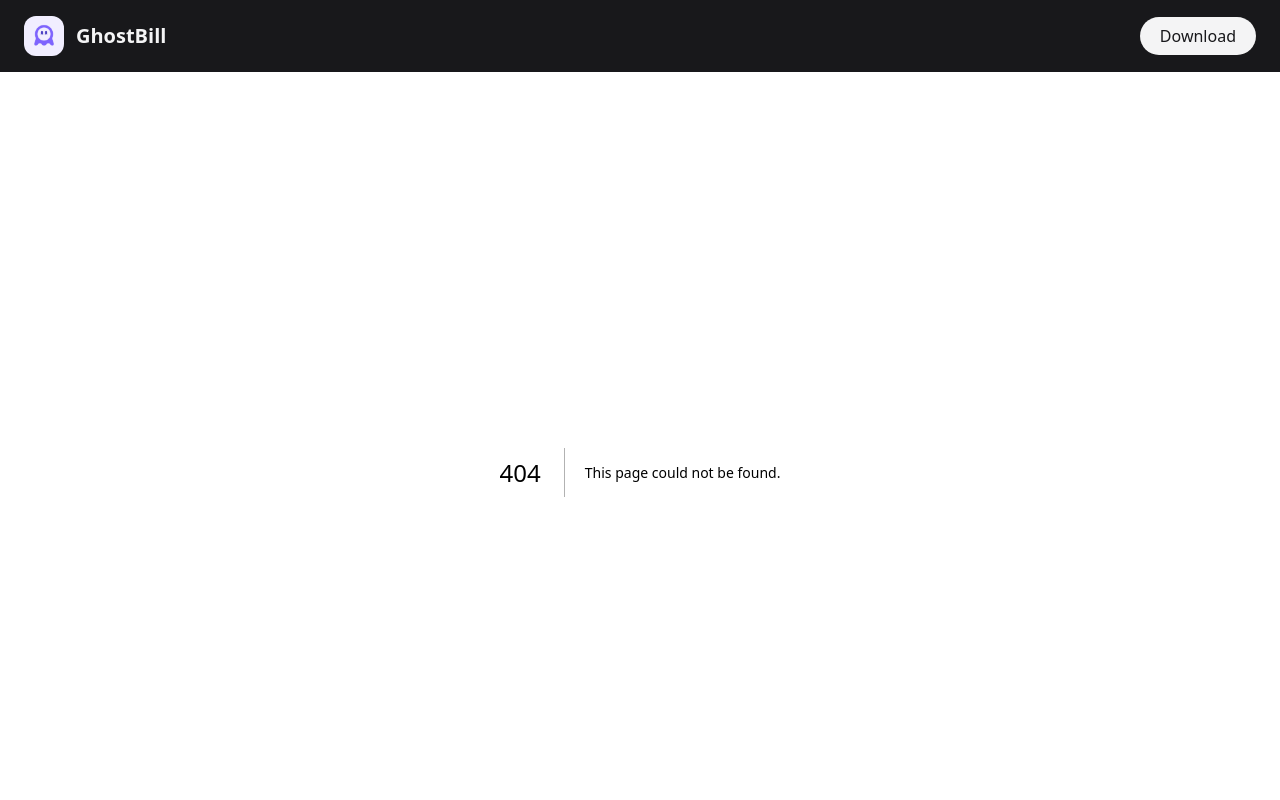
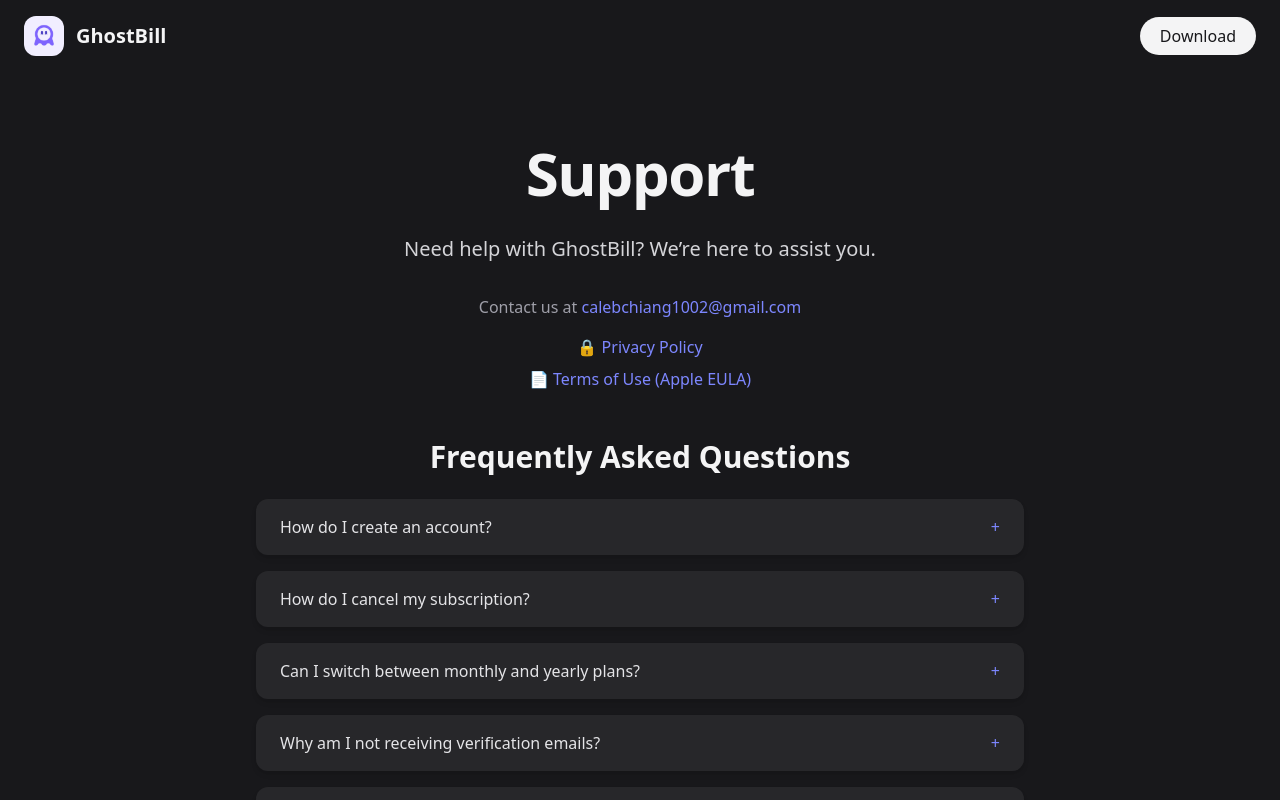
Before and after one commit to calebchiang/ghostbill_landing, a Next.js app: page /support in a window 1280 px wide. Before the commit this address had no page. Shown: the top 800 px of the page. Built offline with nearby package versions, Linux system fonts and the light colour scheme.

Commit message:
added support

```diff
--- /dev/null
+++ b/src/app/support/page.tsx
@@ -0,0 +1,116 @@
+"use client";
+
+import { useState } from "react";
+import Link from "next/link";
+
+const faqs = [
+  {
+    question: "How do I create an account?",
+    answer:
+      "Just enter your email on the login screen and we’ll send you a secure link. Click that link in your email, and you’ll be instantly signed in without needing a password."
+  },
+  {
+    question: "How do I cancel my subscription?",
+    answer:
+      "Subscriptions are managed through your Apple ID. Open the Settings app → tap your name → Subscriptions, and select GhostBill to cancel."
+  },
+  {
+    question: "Can I switch between monthly and yearly plans?",
+    answer:
+      "Yes, you can upgrade or downgrade your subscription at any time in your Apple ID settings. Your plan will update at the next billing cycle."
+  },
+  {
+    question: "Why am I not receiving verification emails?",
+    answer:
+      "Please check your spam or promotions folder. If the email isn’t there, add our address to your safe sender list and try again."
+  },
+  {
+    question: "How do I contact support?",
+    answer:
+      "You can reach us directly at calebchiang1002@gmail.com. We usually respond within 1–2 business days."
+  }
+];
+
+export default function SupportPage() {
+  const [openIndex, setOpenIndex] = useState<number | null>(null);
+
+  const toggleFAQ = (index: number) => {
+    setOpenIndex(openIndex === index ? null : index);
+  };
+
+  return (
+    <main className="relative flex flex-col items-center justify-start min-h-screen px-6 py-16 text-center bg-zinc-900 overflow-hidden">
+      <div className="w-full max-w-3xl mx-auto relative z-10 space-y-6">
+        <h1 className="text-5xl sm:text-6xl font-bold tracking-tight leading-tight text-zinc-100">
+          Support
+        </h1>
+
+        <p className="text-lg sm:text-xl text-zinc-300">
+          Need help with GhostBill? We’re here to assist you.
+        </p>
+
+        <div className="mt-8 space-y-4">
+          <p className="text-zinc-400">
+            Contact us at{" "}
+            <a
+              href="mailto:calebchiang1002@gmail.com"
+              className="text-indigo-400 hover:underline"
+            >
+              calebchiang1002@gmail.com
+            </a>
+          </p>
+
+          <ul className="space-y-2 text-zinc-400">
+            <li>
+              🔒{" "}
+              <Link
+                href="https://www.ghostbill.com/privacy"
+                className="text-indigo-400 hover:underline"
+              >
+                Privacy Policy
+              </Link>
+            </li>
+            <li>
+              📄{" "}
+              <Link
+                href="https://www.apple.com/legal/internet-services/itunes/dev/stdeula/"
+                className="text-indigo-400 hover:underline"
+              >
+                Terms of Use (Apple EULA)
+              </Link>
+            </li>
+          </ul>
+        </div>
+
+        <div className="mt-12 text-left">
+          <h2 className="text-3xl font-bold text-zinc-100 mb-6 text-center">
+            Frequently Asked Questions
+          </h2>
+
+          <div className="space-y-4">
+            {faqs.map((faq, index) => (
+              <div
+                key={index}
+                className="bg-zinc-800 rounded-xl shadow-md w-full hover:bg-zinc-700 transition-colors"
+              >
+                <button
+                  onClick={() => toggleFAQ(index)}
+                  className="w-full text-left px-6 py-4 flex justify-between items-start text-zinc-200"
+                >
+                  <span className="font-medium">{faq.question}</span>
+                  <span className="text-indigo-400 ml-4 w-4 text-right">
+                    {openIndex === index ? "−" : "+"}
+                  </span>
+                </button>
+
+                {openIndex === index && (
+                  <div className="px-6 pb-4 text-zinc-400">{faq.answer}</div>
+                )}
+              </div>
+            ))}
+          </div>
+        </div>
+      </div>
+    </main>
+  );
+}
```
